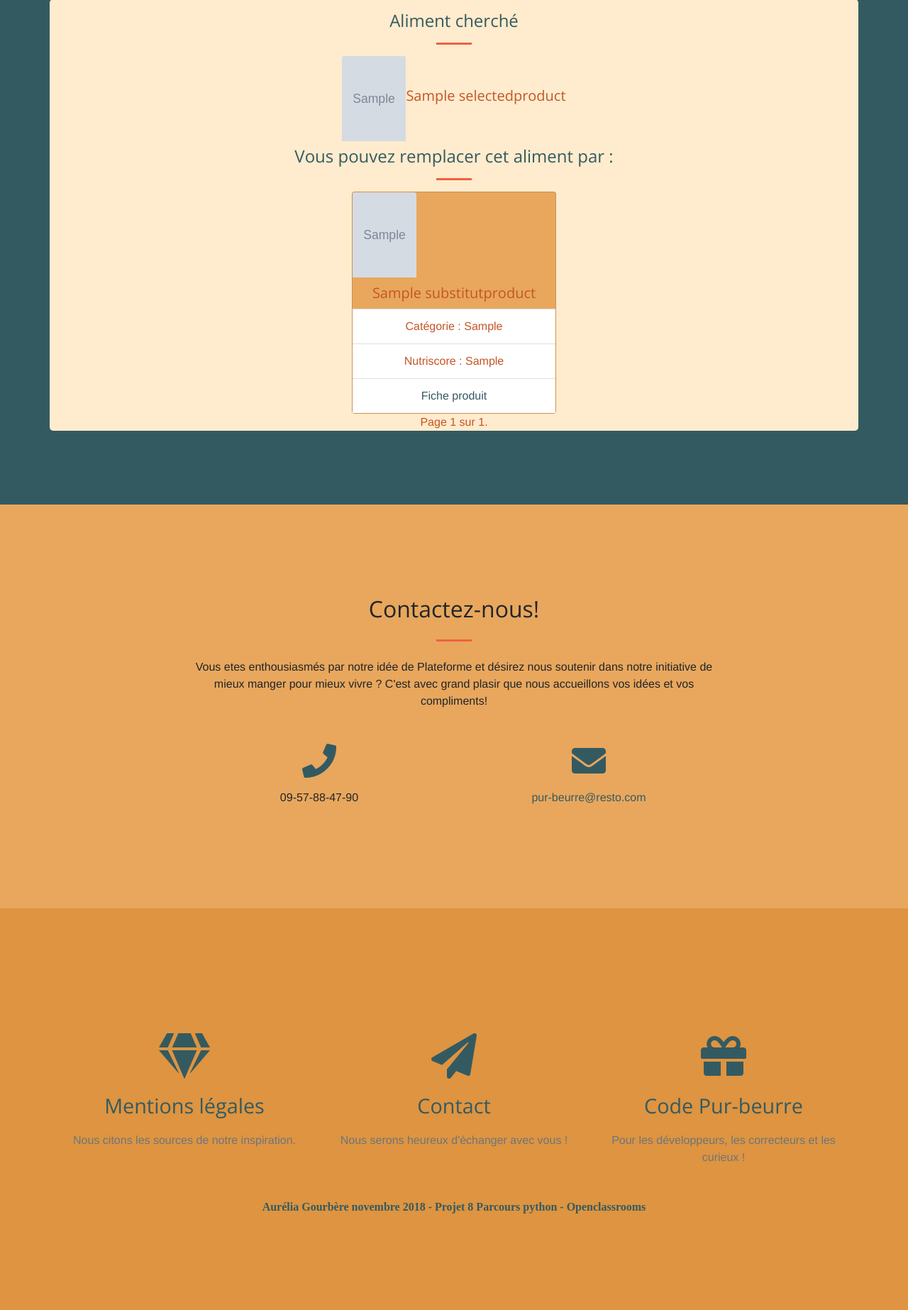
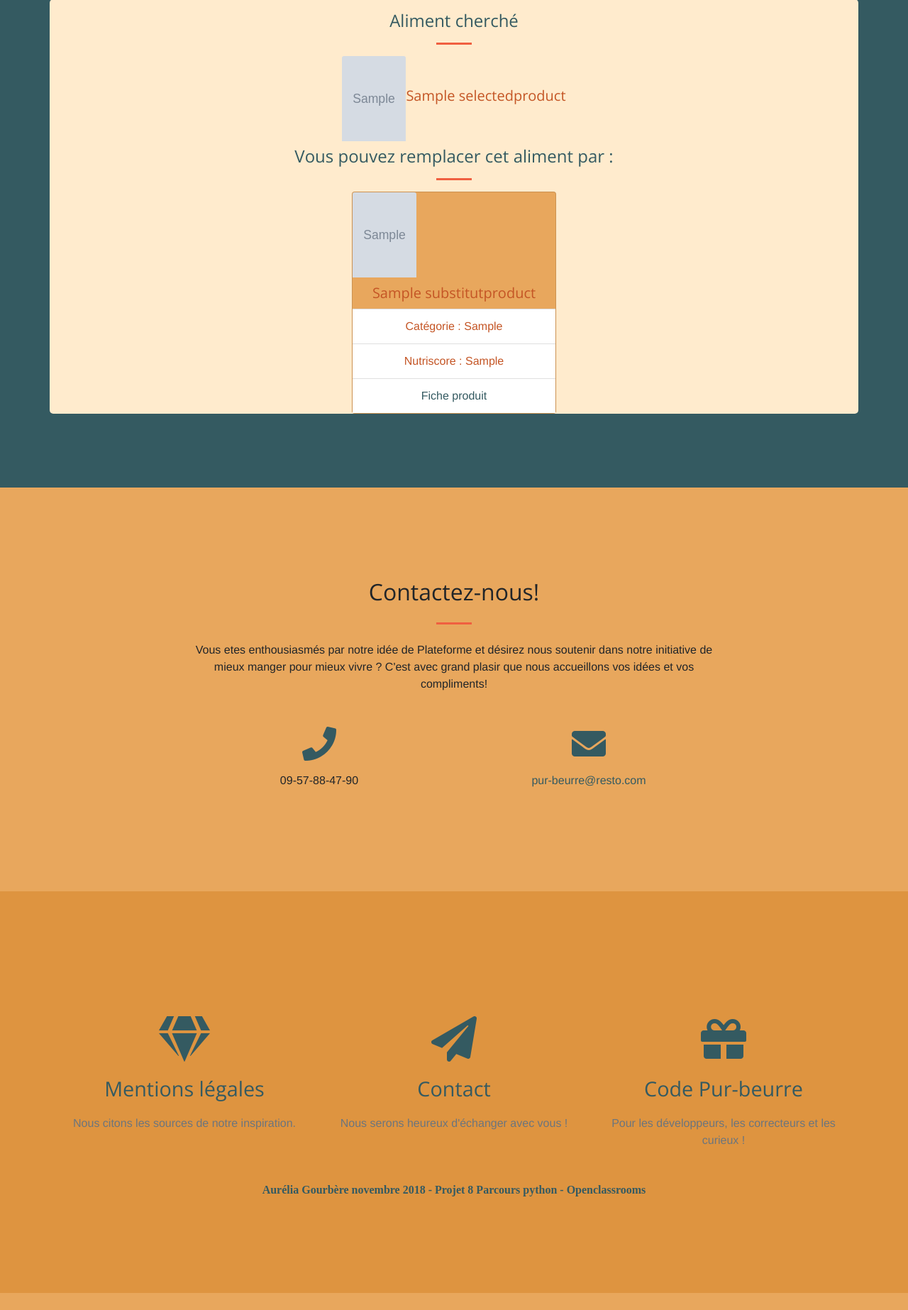
Before and after one commit to horlas/OC_Project8, a Django app: page /quality/food/ in a window 1280 px wide. Shown: the part 161-2007 px from the top of the page at 71% size. After the commit the page ends 1983 px from the top, so only its background shows below. Run offline with Django 3.2, Linux system fonts and the light colour scheme; a user stored in the database is signed in; tables that the repository leaves empty hold one stand-in row (values such as "Sample post"); grey boxes marked "Sample" are stand-in pictures; parts of the project's set-up code (start-up, migrations or seed data) failed here and were passed over; some libraries are stand-ins or nearby versions; some web fonts are replaced.

Commit message:
correction du bug de connexion, en cours sur la pagination

```diff
--- /dev/null
+++ b/quality/templates/quality/display_messages.html
@@ -0,0 +1,6 @@
+<!-- To display success login/logout message -->
+{% if messages %}
+   {% for message in messages %}
+    <p class ='custom_title'>{{ message }}</p>
+    {% endfor %}
+{% endif %}
--- a/quality/templates/quality/food.html
+++ b/quality/templates/quality/food.html
@@ -7,7 +7,7 @@
 <header class="custom_masthead text-center">
    <div class="container my-auto">
       <div class="row">
-         <div class="col-lg-12 mx-auto pt-3 custom-color">
+         <span class="col-lg-12 mx-auto pt-3 custom-color">
             <h4 class="custom_title">Aliment cherché</h4>
             <hr>
             <div class="d-inline-flex justify-content-around align-items-center">
@@ -33,31 +33,74 @@
             </div>
             </div>
             {% endfor %}
-            <div>
-               <span class="step-links">
-               {% if sub_products.has_previous %}
-               <a href="?page=1">&laquo; premier</a>
-               <a href="?page={{ sub_products.previous_page_number }}">précédent</a>
-               {% endif %}
-               <span class="current">
-               Page {{ sub_products.number }} sur {{ sub_products.paginator.num_pages }}.
-               </span>
-               {% if sub_products.has_next %}
-               <a href="?page={{ sub_products.next_page_number }}">suivant</a>
-               <a href="?page={{ sub_products.paginator.num_pages }}">dernier &raquo;</a>
-               {% endif %}
-               </span>
-            </div>
+            <!--<div>-->
+               <!--<span class="step-links">-->
+               <!--{% if sub_products.has_previous %}-->
+               <!--<a href="?page=1"><< premier</a>-->
+               <!--<a href="?page={{ sub_products.previous_page_number }}">précédent</a>-->
+               <!--{% endif %}-->
+               <!--<span class="current">-->
+               <!--Page {{ sub_products.number }} sur {{ sub_products.paginator.num_pages }}.-->
+               <!--</span>-->
+               <!--{% if sub_products.has_next %}-->
+               <!--<a href="?page={{ sub_products.next_page_number }}">suivant</a>-->
+               <!--<a href="?page={{ sub_products.paginator.num_pages }}">dernier &raquo;</a>-->
+               <!--{% endif %}-->
+               <!--</span>-->
+            <!--</div>-->
+    <div class="container">
+             {% if sub_products.has_other_pages %}
+                 <ul class="pagination">
+                    {% if sub_products.has_previous %}
+                    <li><a href="?page={{ sub_products.previous_page_number }}">&laquo;</a></li>
+                    {% else %}
+                    <li class="disabled"><span>&laquo;</span></li>
+                    {% endif %}
+                    {% for i in sub_products.paginator.page_range %}
+                    {% if sub_products.number == i %}
+                    <li class="active"><span>{{ i }} <span class="sr-only">(current)</span></span></li>
+                    {% else %}
+                     <li><a href="?page={{ i }}">{{ i }}</a></li>
+                    {% endif %}
+
+                    {% endfor %}
+                    {% if sub_products.has_next %}
+                    <li><a href="?page={{ sub_products.next_page_number }}">&raquo;</a></li>
+                    {% else %}
+                    <li class="disabled"><span>&raquo;</span></li>
+                    {% endif %}
+                    </ul>
+             {% endif %}
+    </div>
+               <!--<ul class="pagination">-->
+                  <!--{% for page in sub_products.paginator.page_range %}-->
+
+                  <!--<li><a href="?page={{forloop.counter}}">{{forloop.counter}}</a></li>-->
+
+                  <!--{% endfor %}-->
+
+               <!--</ul>-->
+            <!--</div>-->
+
+
+
+
+
          </div>
       </div>
    </div>
    </div>
 </header>
 
+{% endblock %}
 
+{% block javascript %}
 
+<script type="text/javascript">
 
-
-
+$(document).ready(function () {
+    $(".pagination").rPage();
+});
+</script>
 
 {% endblock %}
--- a/quality/templates/quality/navbar_connected.html
+++ b/quality/templates/quality/navbar_connected.html
@@ -4,16 +4,17 @@
 {% block nav-style %}
 
             <li class= "nav-item">
-                <a href="{% url 'quality:myaccount' %}"><i class="nav-link fas fa-user fa-2x mb-3" ></i></a>
+                <a href="{% url 'quality:myaccount' %}"><i class="nav-link fas fa-user fa-2x mb-3" data-toggle="tooltip" title="Mon Compte" ></i></a>
             </li>
 
             <li class="nav-item">
-                <a href="{% url 'quality:food' %}"><i class="nav-link icon-noun_Carrot_29691 fa-3x mb-3 "></i></a>
+                <a href="{% url 'quality:food' %}"><i class="nav-link icon-noun_Carrot_29691 fa-3x mb-3 " data-toggle="tooltip" title="Aliments/Sauvegardes"></i></a>
             </li>
 
             <!--Deconnexion-->
             <li class= "nav-item">
-                <a href="{% url 'quality:logout' %}"><i class="nav-link fas fa-sign-out-alt fa-2x mb-3" ></i></a>
+                <a href="{% url 'quality:logout' %}"><i class="nav-link fas fa-sign-out-alt fa-2x mb-3" data-toggle="tooltip" title="Deconnexion"></i></a>
+
             </li>
 
 {% endblock %}
--- a/quality/templates/quality/query_data.html
+++ b/quality/templates/quality/query_data.html
@@ -8,6 +8,9 @@
    <div class="container my-auto">
       <div class="row">
          <div class="col-lg-12 mx-auto">
+
+            {% include 'quality/display_messages.html' %}
+
             <h4 class="text-uppercase" style="color : orangered">
                <strong>{{title}}</strong>
             </h4>
--- a/quality/templates/quality/sub_product.html
+++ b/quality/templates/quality/sub_product.html
@@ -2,13 +2,12 @@
 {% load static %}
 
 {% block content %}
-
-
-
 <header class="masthead text-center  d-flex">
    <div class="container my-auto">
       <div class="row">
+
          <div class="col-lg-3 mx-auto">
+             {% include 'quality/display_messages.html' %}
             <div class="card-deck ">
                <div class="card mb-lg-4 p-1">
                   <!-- set a width on the image otherwise it will expand to full width       -->
--- a/quality/urls.py
+++ b/quality/urls.py
@@ -22,6 +22,7 @@ urlpatterns = [
     # authentification view
     path('login/', views.CustomLoginView.as_view(), name='login'),
     path('signup/', views.SignUpView.as_view(), name='signup'),
-    path('logout/', views.LogoutView.as_view(), name='logout'),
+    path('logout/', views.logout_view, name='logout'),
+
     path('success_signup/', views.SuccessSignup.as_view() , name='success_signup'),
 ]
--- a/quality/views.py
+++ b/quality/views.py
@@ -1,5 +1,5 @@
 # Create your views here.
-from django.shortcuts import render, get_object_or_404
+from django.shortcuts import render, redirect,  get_object_or_404
 from .forms import CustomAuthenticationForm, CustomUserCreationForm
 from django.contrib.auth.views import LoginView
 from  django.contrib.auth import REDIRECT_FIELD_NAME, logout
@@ -12,8 +12,10 @@ from .models import SelectedProduct, SubstitutProduct, Backup
 from django.contrib.auth.decorators import login_required
 from django.core.paginator import Paginator, PageNotAnInteger, EmptyPage
 from django.contrib.auth import authenticate, login
+from django.contrib import messages
+
 from django.views.generic import TemplateView
-
+from django.http import HttpResponse, HttpResponseRedirect
 
 def accueil(request):
     return render(request, 'quality/index.html')
@@ -148,11 +150,11 @@ def food(request):
     paginator0 = Paginator(sel_product_list, 1)
     paginator1 = Paginator(sub_product_list, 1)
     # Get current page
-    page = request.GET.get('page')
+    page = request.GET.get('page', 1)
     try:
         #return only the first product and not the others
-        sel_products = paginator0.get_page(page)
-        sub_products = paginator1.get_page(page)
+        sel_products = paginator0.page(page)
+        sub_products = paginator1.page(page)
 
     except PageNotAnInteger:
         # If page is not an integer, deliver first page
@@ -177,18 +179,17 @@ class CustomLoginView(LoginAjaxMixin, SuccessMessageMixin, LoginView):
     form_class = CustomAuthenticationForm
     template_name = 'quality/registration/login.html'
     success_message = 'Vous etes à présent connecté'
-    #
-    # def get_success_url(self):
-    #     return reverse_lazy('quality:accueil')
 
-class LogoutView(TemplateView):
-    template_name = 'quality/index.html'
-    success_message = "Vous etes déconnecté"
 
-    def get(self, request, **kwargs):
-        logout(request)
-        context = super().get_context_data(**kwargs)
-        return render(request, self.template_name, context)
+def logout_view(request):
+    logout(request)
+    messages.success(request , ('Vous etes déconnecté'))
+    return redirect('quality:accueil')
+
+
+
+
+
 
 class SignUpView(PassRequestMixin, SuccessMessageMixin, generic.CreateView):
     form_class = CustomUserCreationForm
```
Also changed, not shown: quality/templates/quality/index.html (+1 -15 lines), quality/tests/testviews.py (+1 -1 lines), pur_beurre/settings.py (line endings or trailing spaces).
